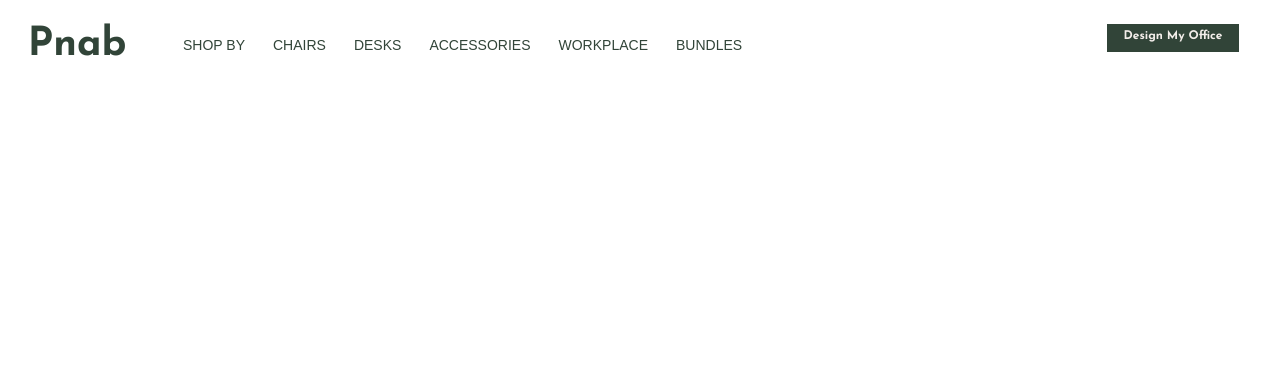
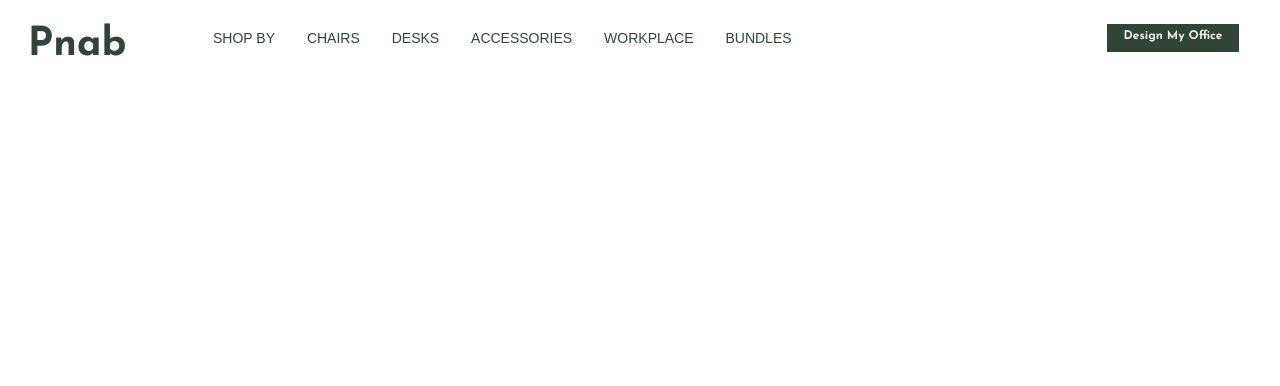
Before and after one commit to Sthdire/spe_project, a Flask app: page / in a window 1280 px wide. Shown: the part 34-420 px from the top of the page. Run offline with Flask 2, Linux system fonts and the light colour scheme; some web fonts are replaced.

Commit message:
design fix

```diff
--- a/static/css/style.css
+++ b/static/css/style.css
@@ -63,23 +63,28 @@ body{
     padding: 5px 2px;
     top: 50%;
     left: 6%;
-    margin-right: -50%;
     transform: translate(-50%, -50%);
     font-family: 'Josefin Sans', sans-serif;
+
+}
+.s__table__text{
+    position: absolute;
+    top: 0;
+    left: 200px;
+    width: 800px;
+    height: 100%;
+    justify-content: space-between;
 
 }
 .s__text{
     position: relative;
     display: inline-block;
-    bottom: 38px;
-    left: 170px;
-    float: left;
+    top: 5px;
     padding: 26px 14px;
     text-transform: uppercase;
 }
 .s__butt{
     position: relative;
-    display: inline-block;
     width: 132px;
     height: 28px;
     color: #f3eeea;
--- a/templates/index.html
+++ b/templates/index.html
@@ -24,12 +24,14 @@
         </div>
         <div class="header__deep">
             <div class="logo">Pnab</div>
+            <div class="s__table__text">
                 <div class="s__text">shop by</div>
                 <div class="s__text">chairs</div>
                 <div class="s__text">desks</div>
                 <div class="s__text">accessories</div>
                 <div class="s__text">workplace</div>
                 <div class="s__text">bundles</div>
+            </div>
             <div class="s__butt"> Design My Office</div>
         </div>
     </div>
```
Lines whose indentation alone changed are shown as unchanged.
